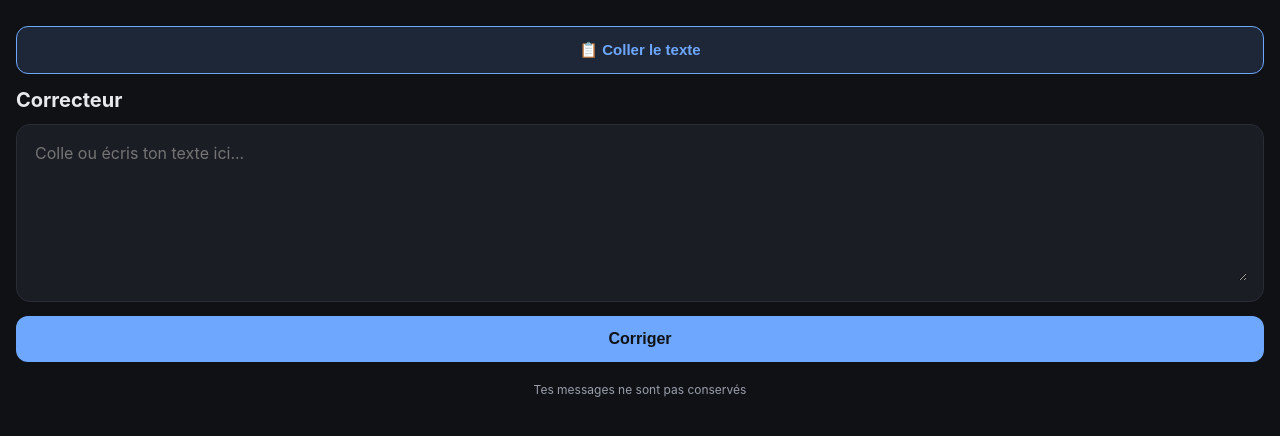
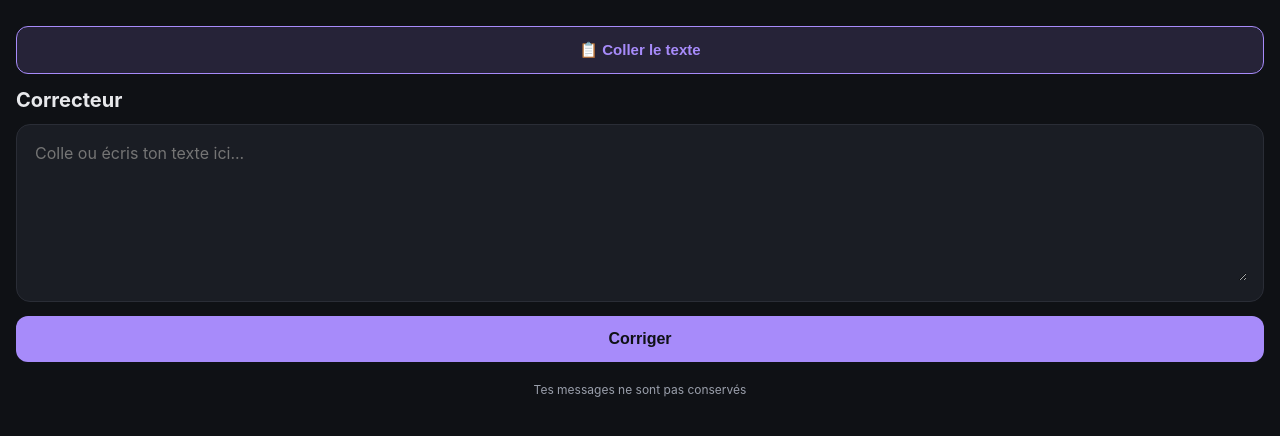
Before and after one commit to VAmare/correcteur, a plain HTML site: page index.html in a window 1280 px wide. Both pictures are taken after a click on the button "📋 Coller le texte". Drawn offline with Linux system fonts and the light colour scheme.

Commit message:
Update index.html

```diff
--- a/index.html
+++ b/index.html
@@ -8,8 +8,8 @@
   :root {
     --bg: #0f1115;
     --card: #1a1d24;
-    --accent: #6ea8fe;
-    --accent-soft: rgba(110, 168, 254, 0.15);
+    --accent: #a78bfa;
+    --accent-soft: rgba(167, 139, 250, 0.15);
     --text: #e8e9ec;
     --text-dim: #9a9fab;
     --border: #2a2d36;
@@ -55,7 +55,7 @@
 
   .paste-btn:active {
     transform: scale(0.97);
-    background: rgba(110, 168, 254, 0.25);
+    background: rgba(167, 139, 250, 0.25);
   }
 
   .paste-btn.pasted {
@@ -225,25 +225,53 @@ function effacer() {
   document.getElementById('result-section').classList.remove('visible');
 }
 
+function confirmerCollage(btn) {
+  btn.textContent = '✓ Collé';
+  btn.classList.add('pasted');
+  setTimeout(() => {
+    btn.textContent = '📋 Coller le texte';
+    btn.classList.remove('pasted');
+  }, 1200);
+}
+
 async function collerDepuisPressePapier() {
   const btn = document.getElementById('top-paste-btn');
+  const input = document.getElementById('input');
+
+  // Tentative 1 : API clipboard standard
   try {
     const texte = await navigator.clipboard.readText();
     if (texte) {
-      const input = document.getElementById('input');
       input.value = texte;
       onInputChange();
-      btn.textContent = '✓ Collé';
-      btn.classList.add('pasted');
-      setTimeout(() => {
-        btn.textContent = '📋 Coller le texte';
-        btn.classList.remove('pasted');
-      }, 1200);
+      confirmerCollage(btn);
+      return;
     }
   } catch (e) {
-    // Le presse-papier peut être inaccessible (permissions) — on redonne le focus au champ
-    document.getElementById('input').focus();
+    // On tente une méthode alternative avant d'abandonner
   }
+
+  // Tentative 2 : execCommand via le champ, plus tolérant sur iOS
+  // quand le texte source provient d'un champ encore en édition
+  try {
+    input.focus();
+    input.value = '';
+    const succes = document.execCommand && document.execCommand('paste');
+    if (succes && input.value) {
+      onInputChange();
+      confirmerCollage(btn);
+      return;
+    }
+  } catch (e) {
+    // Rien à faire, on passe au message d'aide
+  }
+
+  // Dernier recours : on guide vers le collage manuel
+  input.focus();
+  btn.textContent = '👇 Appuie longuement dans le champ ci-dessous';
+  setTimeout(() => {
+    btn.textContent = '📋 Coller le texte';
+  }, 2500);
 }
 
 async function corriger() {
```
